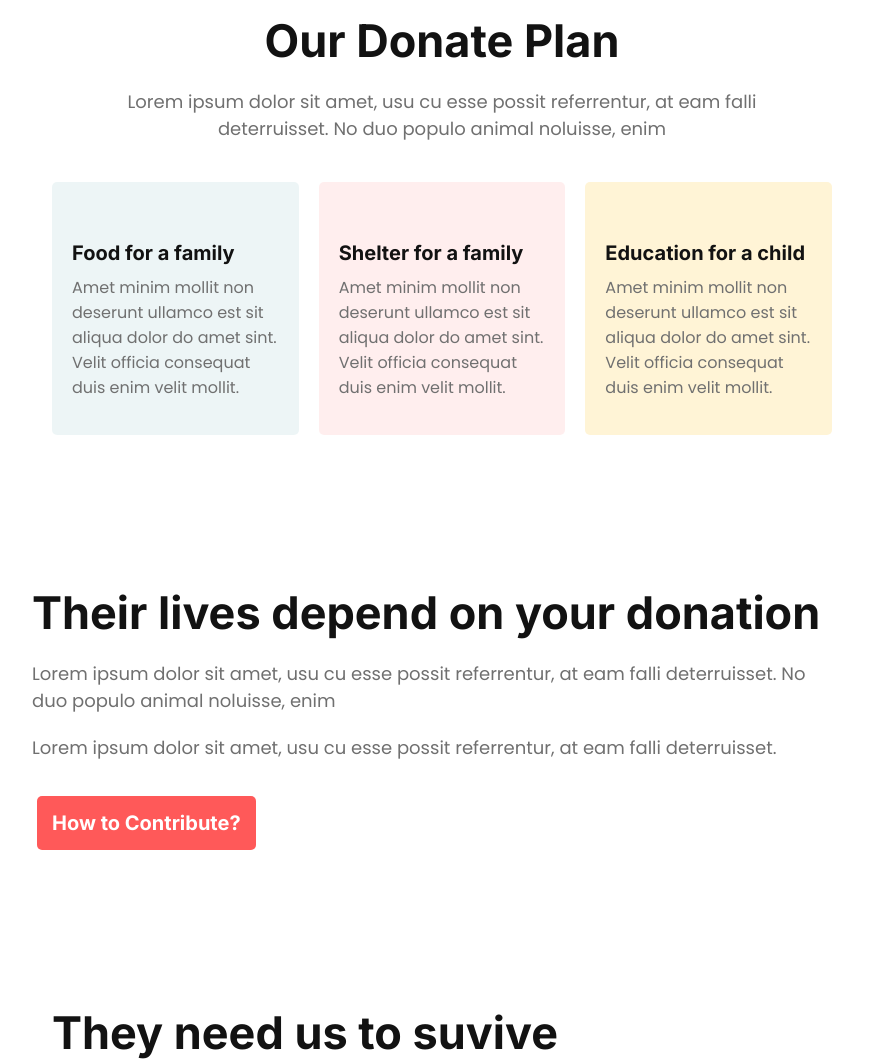
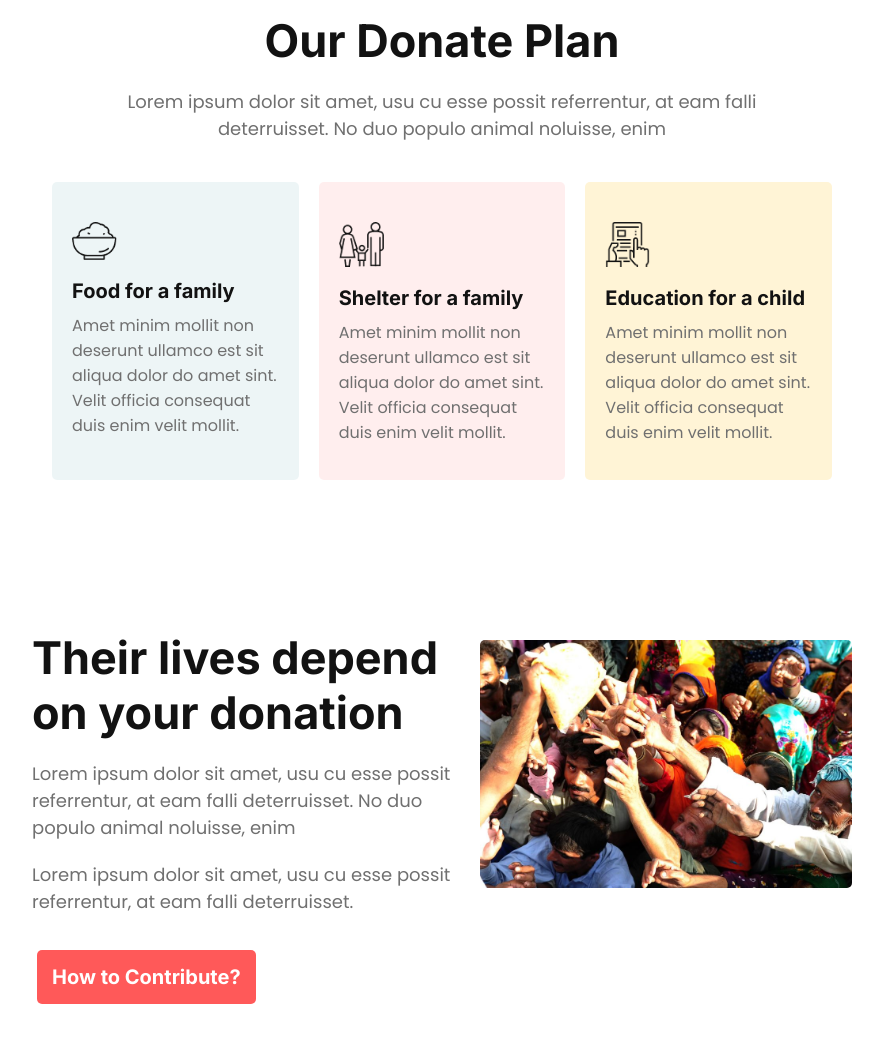
Before and after one commit to SHKnight92/donate-today, a plain HTML site: page index.html in a window 1280 px wide. Shown: the part 1259-2318 px from the top of the page, without its empty margins (198-1081 px from the left). Drawn offline with Linux system fonts and the light colour scheme; the site is published under a folder, as on GitHub Pages, so addresses that start at the root find nothing.

```diff
--- a/index.html
+++ b/index.html
@@ -43,19 +43,19 @@
                 deterruisset. No duo populo animal noluisse, enim</p>
             <div class="donate-items">
                 <div class="item bg1">
-                    <img src="/icons/food.png" alt="">
+                    <img src="icons/food.png" alt="">
                     <h4>Food for a family</h4>
                     <p>Amet minim mollit non deserunt ullamco est sit aliqua dolor do amet sint. Velit officia consequat
                         duis enim velit mollit.</p>
                 </div>
                 <div class="item bg2">
-                    <img src="/icons/shelter.png" alt="">
+                    <img src="icons/shelter.png" alt="">
                     <h4>Shelter for a family</h4>
                     <p>Amet minim mollit non deserunt ullamco est sit aliqua dolor do amet sint. Velit officia consequat
                         duis enim velit mollit.</p>
                 </div>
                 <div class="item bg3">
-                    <img src="/icons/Frame.png" alt="">
+                    <img src="icons/Frame.png" alt="">
                     <h4>Education for a child</h4>
                     <p>Amet minim mollit non deserunt ullamco est sit aliqua dolor do amet sint. Velit officia consequat
                         duis enim velit mollit.</p>
@@ -72,12 +72,12 @@
                 <button class="btn-primary">How to Contribute?</button>
             </div>
             <div class="donate-img">
-                <img src="/images/donation0.jpg" alt="">
+                <img src="images/donation0.jpg" alt="">
             </div>
         </section>
         <section class="section-container donate-post">
             <div class="donate-img">
-                <img src="/images/donation2.jpg" alt="">
+                <img src="images/donation2.jpg" alt="">
             </div>
             <div class="donate-content">
                 <h3 class="section-title">They need us to suvive</h3>
```
